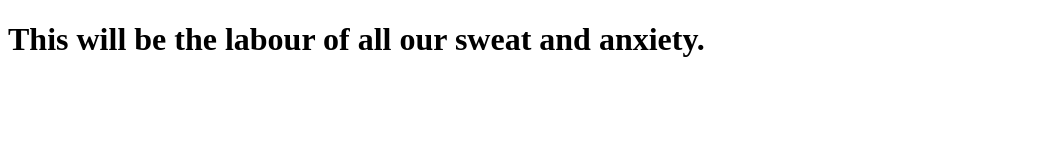
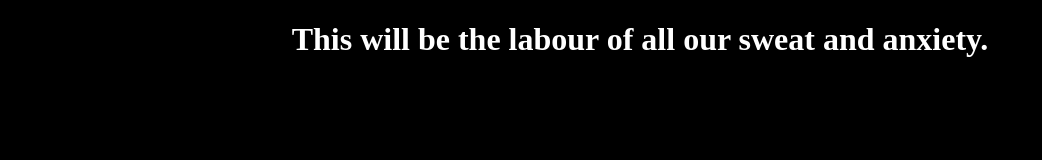
Before and after one commit to GrayHimakar/productivity-website, a plain HTML site: page index.html in a window 1280 px wide. Shown: the whole page, without its empty margins (0-1042 px from the left). Drawn offline with Linux system fonts and the light colour scheme.

Commit message:
Update index.html

```diff
--- a/index.html
+++ b/index.html
@@ -7,4 +7,10 @@
 <body>
   <h1> This will be the labour of all our sweat and anxiety. </h1>
 </body>
+  <style>
+    body {
+      background-color: black;
+      color: white;
+      text-align: center;
+    }
 </html>
```
